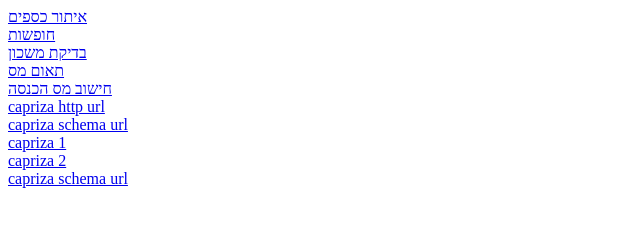
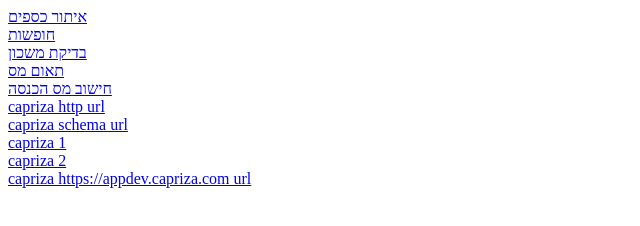
Before and after one commit to haimyyy/capriza, a website: page index.html in a window 1280 px wide. Shown: the whole page, without its empty margins (0-640 px from the left). Drawn offline with Linux system fonts and the light colour scheme.

Commit message:
add scheme url

```diff
--- a/index.html
+++ b/index.html
@@ -16,7 +16,7 @@
 	<div><a href="app://www.example.com">capriza 1</a></div>
 	<div><a href="https://open.my.app">capriza 2</a></div>
 
-	<div><a href="cprzlocalstore://http">capriza schema url</a></div>
+	<div><a href="cprzlocalstore://https://appdev.capriza.com">capriza https://appdev.capriza.com url</a></div>
 
 </div>
 </body>
```
